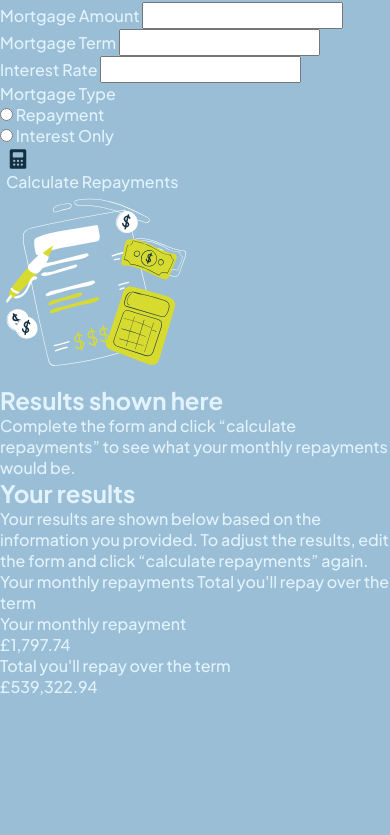
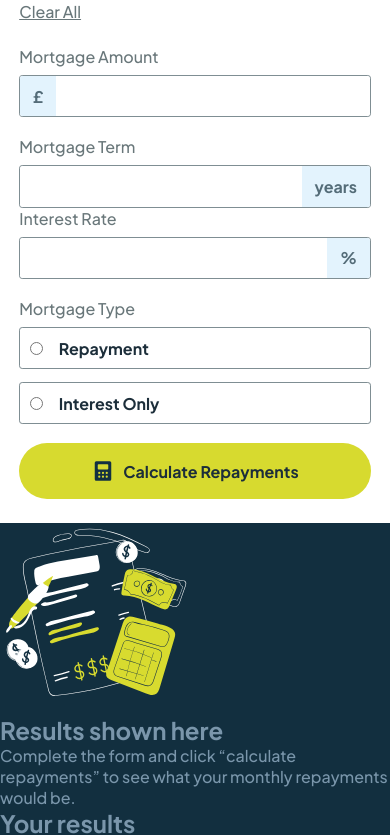
Before and after one commit to MatiasBastarrica/mortgage-repayment-calculator, a plain HTML site: page index.html in a window 390 px wide. Shown: the part 59-894 px from the top of the page. Before the commit the page ends 844 px from the top, so only its background shows below. Drawn offline with Linux system fonts and the light colour scheme.

Commit message:
Position and style the form section for the mobile layout

```diff
--- a/index.html
+++ b/index.html
@@ -31,29 +31,43 @@
           <form action="">
             <div>
               <label for="mortgage-amount">Mortgage Amount</label>
-              <input
-                type="number"
-                name="mortgage-amount"
-                id="mortgage-amount"
-              />
+              <div class="input-container mortgage-amount-container">
+                <input
+                  type="number"
+                  name="mortgage-amount"
+                  id="mortgage-amount"
+                />
+              </div>
             </div>
             <div class="input-grid">
               <div>
                 <label for="mortgage-term">Mortgage Term </label>
-                <input type="number" name="mortgage-term" id="mortgage-term" />
+                <div class="input-container mortgage-term-container">
+                  <input
+                    type="number"
+                    name="mortgage-term"
+                    id="mortgage-term"
+                  />
+                </div>
               </div>
               <div>
                 <label for="interest-rate">Interest Rate </label>
-                <input type="number" name="interest-rate" id="interest-rate" />
+                <div class="input-container interest-rate-container">
+                  <input
+                    type="number"
+                    name="interest-rate"
+                    id="interest-rate"
+                  />
+                </div>
               </div>
             </div>
             <div>
               <label for="mortgage-type">Mortgage Type</label>
-              <div>
+              <div class="radio-container">
                 <input type="radio" name="mortgage-type" id="mortgage-type" />
                 <span>Repayment</span>
               </div>
-              <div>
+              <div class="radio-container">
                 <input type="radio" name="mortgage-type" id="mortgage-type" />
                 <span>Interest Only</span>
               </div>
--- a/styles.css
+++ b/styles.css
@@ -68,5 +68,136 @@ body {
   background-color: var(--slate-300);
   font-family: var(--ff-jakarta-sans);
   font-weight: var(--fw-500);
-  color: var(--slate-100);
+  color: #69777a;
 }
+
+h1,
+h2 {
+  font-weight: var(--fw-700);
+}
+
+/* ### MORTGAGE REPAYMENT CALCULATOR ### */
+
+.form-section {
+  background-color: var(--white);
+  padding: 1.5rem 1.2rem;
+}
+
+.title-container {
+  display: flex;
+  flex-direction: column;
+  gap: 0.5rem;
+}
+
+h1 {
+  font-size: 1.4rem;
+  color: #1a303b;
+}
+
+.clear-btn {
+  text-decoration: underline;
+  font-size: 1rem;
+}
+
+form {
+  margin-top: 1.5rem;
+  display: grid;
+  gap: 1.2rem;
+}
+
+input {
+  display: block;
+  width: 100%;
+}
+
+label {
+  display: block;
+  margin-bottom: 0.5rem;
+}
+
+input[type="number"] {
+  padding: 0.6rem;
+  border-radius: 0.2rem;
+}
+
+.input-container {
+  position: relative;
+  border-radius: 0.2rem;
+  overflow: hidden;
+  border: 1px solid #7f8e93;
+}
+
+.input-container input {
+  border: none;
+}
+
+.input-container::after {
+  text-align: center;
+  position: absolute;
+  top: 0;
+  bottom: 0;
+  display: grid;
+  place-content: center;
+  background-color: var(--slate-100);
+  font-weight: var(--fw-700);
+  color: #546c78;
+  padding-inline: 0.8rem;
+}
+
+.mortgage-amount-container::after {
+  content: "£";
+  left: 0;
+  /* width: 33px; */
+}
+
+.mortgage-amount-container input {
+  padding-inline-start: 48px;
+}
+
+.mortgage-term-container::after {
+  content: "years";
+  right: 0;
+}
+
+.interest-rate-container::after {
+  content: "%";
+  right: 0;
+}
+
+.radio-container {
+  display: flex;
+  gap: 1rem;
+  border: 1px solid #7f8e93;
+  border-radius: 0.2rem;
+  padding: 0.6rem;
+  color: #1c2e3a;
+  font-weight: var(--fw-700);
+  align-items: center;
+}
+
+.radio-container + .radio-container {
+  margin-top: 0.8rem;
+}
+
+.radio-container input {
+  flex-shrink: 0;
+  width: fit-content;
+}
+
+.results-section {
+  color: #7a96ab;
+  background-color: var(--slate-900);
+}
+
+button {
+  background-color: var(--lime);
+  padding: 1rem;
+  text-align: center;
+  border-radius: 200px;
+  display: flex;
+  align-items: center;
+  gap: 0.5rem;
+  justify-content: center;
+  color: #1c2e3a;
+  font-weight: var(--fw-700);
+}
```
